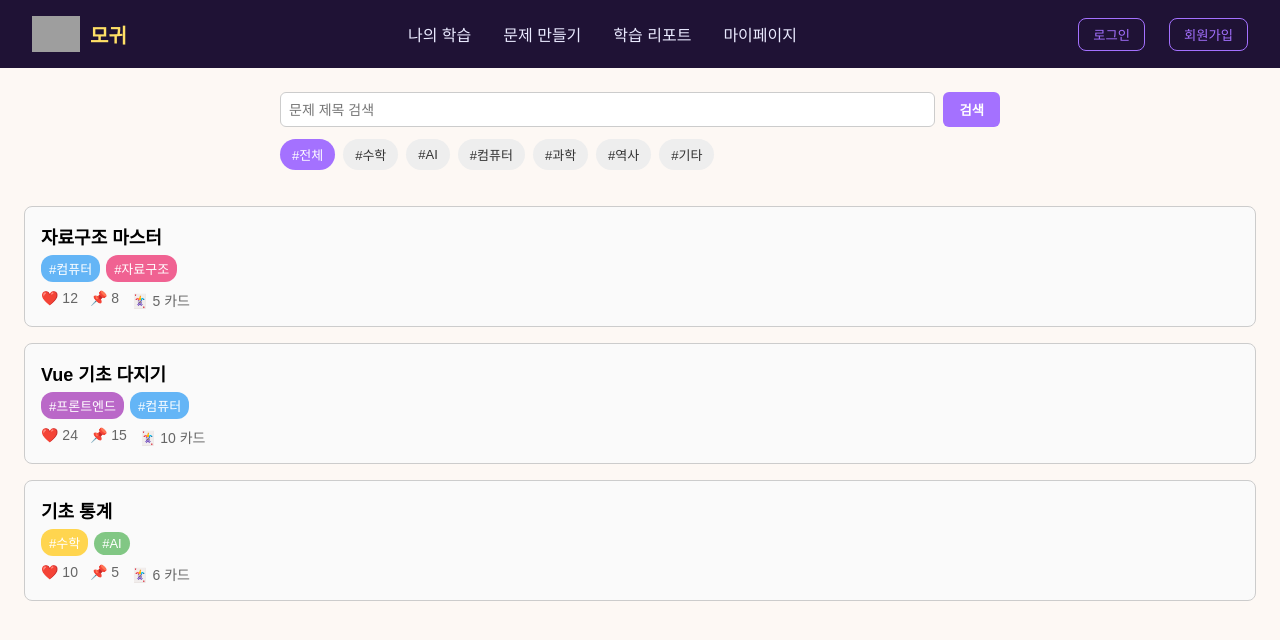
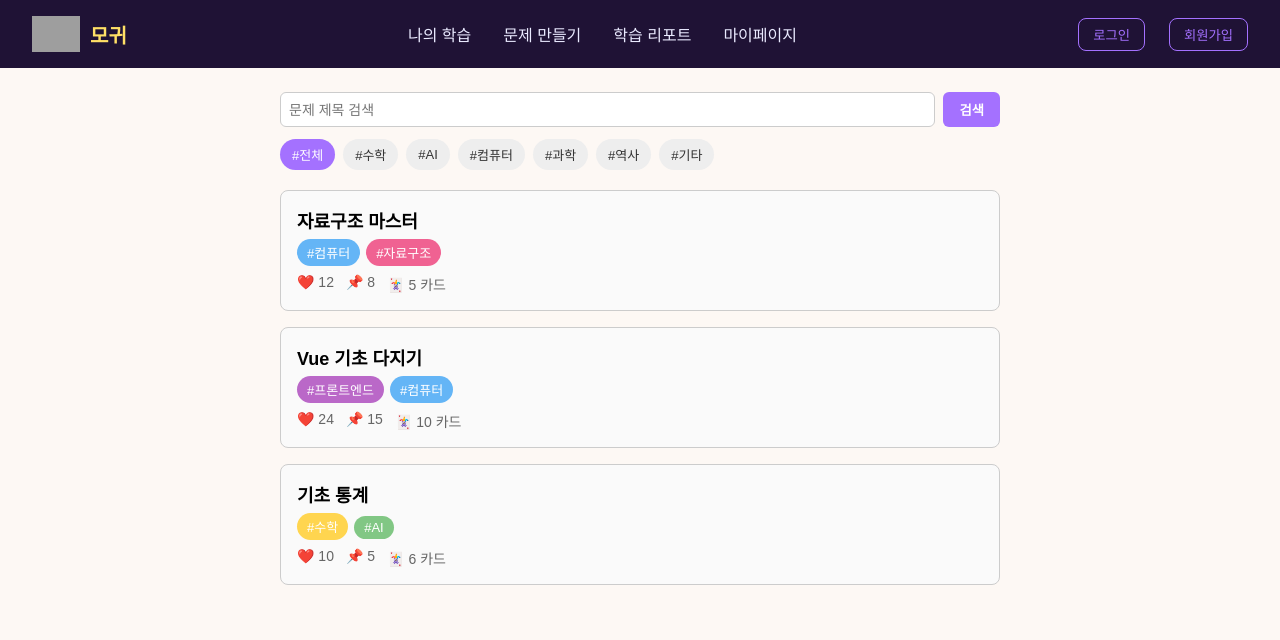
Before and after one commit to suhyun113/Mogwi, a Vue app in the folder frontend/: page / in a window 1280 px wide. Shown: the top 640 px of the page. Built offline with nearby package versions, Linux system fonts and the light colour scheme; grey boxes are pictures that could not be loaded.

Commit message:
Feat (frontend): 문제 목록 너비 수정

```diff
--- a/frontend/src/components/ProblemSummary.vue
+++ b/frontend/src/components/ProblemSummary.vue
@@ -1,4 +1,3 @@
-// ProblemSummary.vue
 <template>
   <div class="problem-summary">
     <h3>{{ problem.title }}</h3>
@@ -33,7 +32,8 @@ export default {
         '#역사': '#a1887f',
         '#기타': '#e0e0e0',
         '#프론트엔드': '#ba68c8',
-        '#자료구조': '#f06292'
+        '#자료구조': '#f06292',
+        '#전체': '#b0bec5'
       }
       return colors[tag] || '#ccc'
     }
@@ -48,6 +48,8 @@ export default {
   border-radius: 8px;
   background: #fafafa;
   cursor: pointer;
+  width: 100%;
+  box-sizing: border-box;
 }
 .problem-summary h3 {
   margin: 0 0 6px;
@@ -58,8 +60,8 @@ export default {
 }
 .tag {
   display: inline-block;
-  padding: 4px 8px;
-  border-radius: 12px;
+  padding: 4px 10px;
+  border-radius: 14px;
   font-size: 13px;
   margin-right: 6px;
   color: white;
--- a/frontend/src/components/SearchBar.vue
+++ b/frontend/src/components/SearchBar.vue
@@ -1,5 +1,4 @@
 <template>
-  <div class="search-bar-wrapper">
   <div class="search-bar">
     <div class="search-input-wrapper">
       <input
@@ -18,7 +17,6 @@
       >
         {{ cat }}
       </button>
-      </div>
     </div>
   </div>
 </template>
@@ -53,13 +51,7 @@ export default {
 </script>
 
 <style scoped>
-.search-bar-wrapper {
-  display: flex;
-  justify-content: center;
-}
-
 .search-bar {
-  max-width: 720px;
   width: 100%;
   margin-bottom: 16px;
 }
--- a/frontend/src/views/MainView.vue
+++ b/frontend/src/views/MainView.vue
@@ -1,6 +1,8 @@
 <template>
-  <div class="main-container">
+  <div class="main-view-wrapper">
+    <div class="main-inner">
       <SearchBar @search="handleSearch" :categories="categories" />
+
       <div class="problem-list">
         <ProblemSummary
           v-for="problem in filteredProblems"
@@ -10,18 +12,16 @@
         />
       </div>
     </div>
+  </div>
 </template>
 
 <script>
-import { ref, computed, onMounted } from 'vue'
+import { ref, computed } from 'vue'
 import SearchBar from '@/components/SearchBar.vue'
 import ProblemSummary from '@/components/ProblemSummary.vue'
 
 export default {
-  components: {
-    SearchBar,
-    ProblemSummary
-  },
+  components: { SearchBar, ProblemSummary },
   setup() {
     const problems = ref([
       {
@@ -52,7 +52,7 @@ export default {
 
     const selectedProblem = ref(null)
     const query = ref('')
-    const selectedCategory = ref('')
+    const selectedCategory = ref('#전체')
 
     const categories = ref(['#전체', '#수학', '#AI', '#컴퓨터', '#과학', '#역사', '#기타'])
 
@@ -74,13 +74,7 @@ export default {
       })
     })
 
-    onMounted(() => {})
-
     return {
-      problems,
-      selectedProblem,
-      query,
-      selectedCategory,
       filteredProblems,
       categories,
       handleSearch,
@@ -91,8 +85,14 @@ export default {
 </script>
 
 <style scoped>
-.main-container {
+.main-view-wrapper {
+  display: flex;
+  justify-content: center;
   padding: 24px;
+}
+.main-inner {
+  width: 100%;
+  max-width: 720px;
 }
 .problem-list {
   display: flex;
```
Lines whose indentation alone changed are shown as unchanged.
